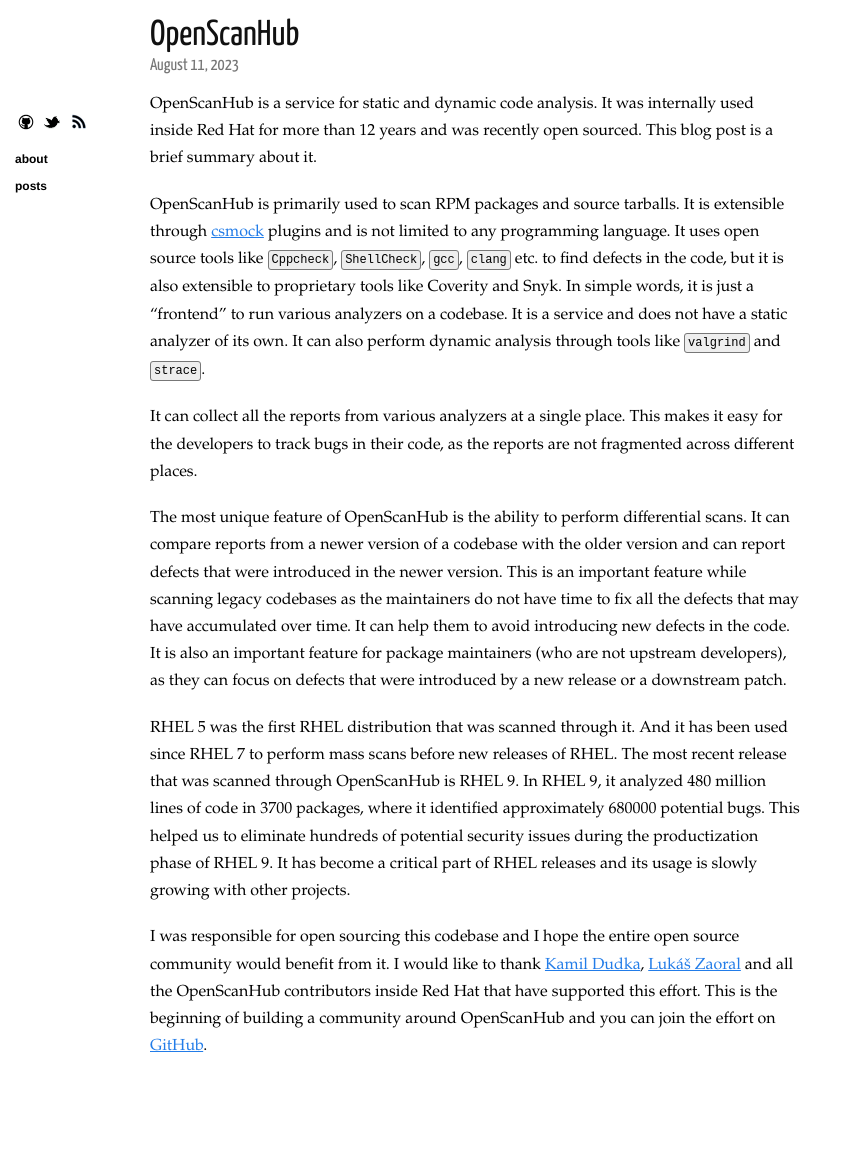
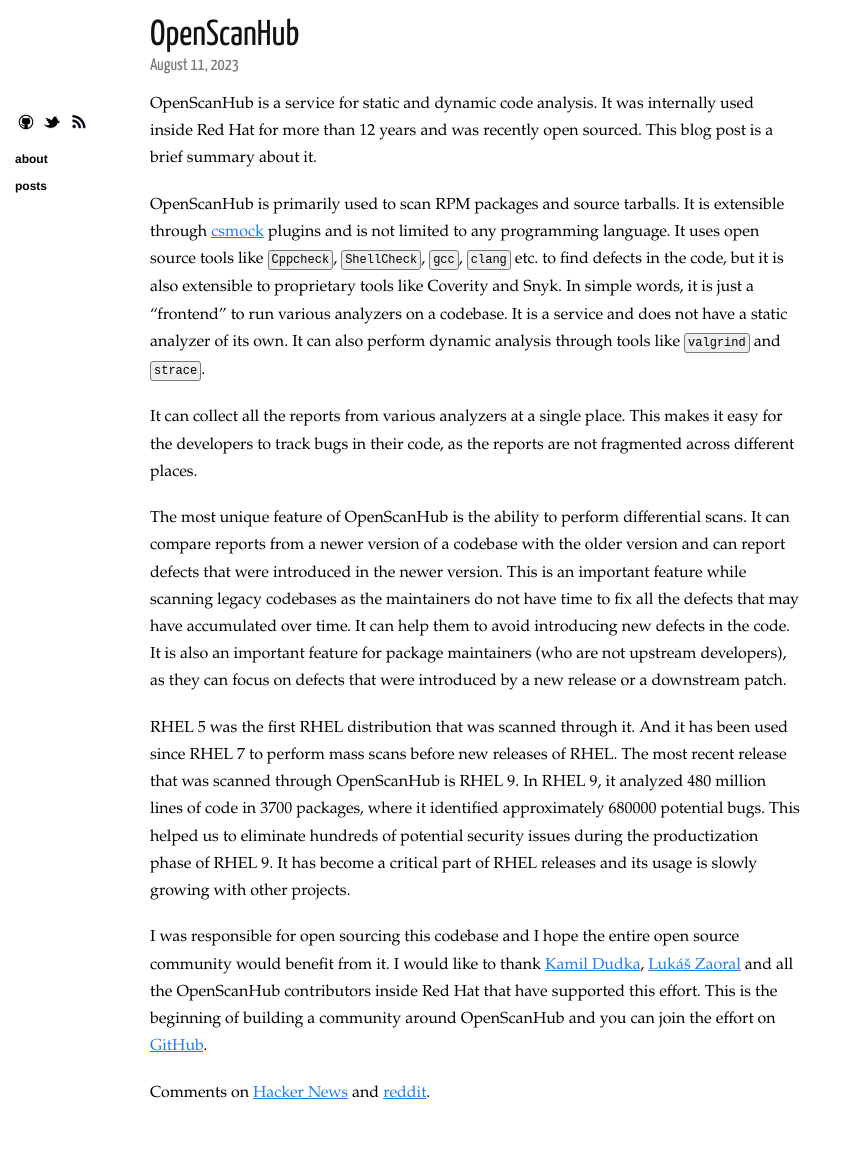
Before and after one commit to siteshwar/siteshwar.github.io, a Jekyll site: the page built from _posts/2023-08-11-openscanhub.md, in a window 1280 px wide. Shown: the whole page, without its empty margins (0-848 px from the left). Built offline with Jekyll 4.4.1, drawn with Linux system fonts in a browser that asks for light colours; nearby versions of some CDN libraries; before the commit the page ends 1110 px from its top, so only the background shows below that.

Commit message:
OpenScanHub - Add links to Hacker News and reddit

```diff
--- a/_posts/2023-08-11-openscanhub.md
+++ b/_posts/2023-08-11-openscanhub.md
@@ -16,8 +16,11 @@ RHEL 5 was the first RHEL distribution that was scanned through it. And it has b
 
 I was responsible for open sourcing this codebase and I hope the entire open source community would benefit from it. I would like to thank [Kamil Dudka][kdudka-github], [Lukáš Zaoral][lzaoral-github] and all the OpenScanHub contributors inside Red Hat that have supported this effort. This is the beginning of building a community around OpenScanHub and you can join the effort on [GitHub][openscanhub-github].
 
+Comments on [Hacker News][hacker-news] and [reddit][reddit].
 
 [csmock-github]: https://github.com/csutils/csmock
 [kdudka-github]: https://github.com/kdudka
 [lzaoral-github]: https://github.com/lzaoral
 [openscanhub-github]: https://github.com/openscanhub/openscanhub
+[hacker-news]: https://news.ycombinator.com/item?id=37090555
+[reddit]: https://www.reddit.com/r/linux/comments/15odj7v/openscanhub_static_and_dynamic_analysis_as_a/
```
